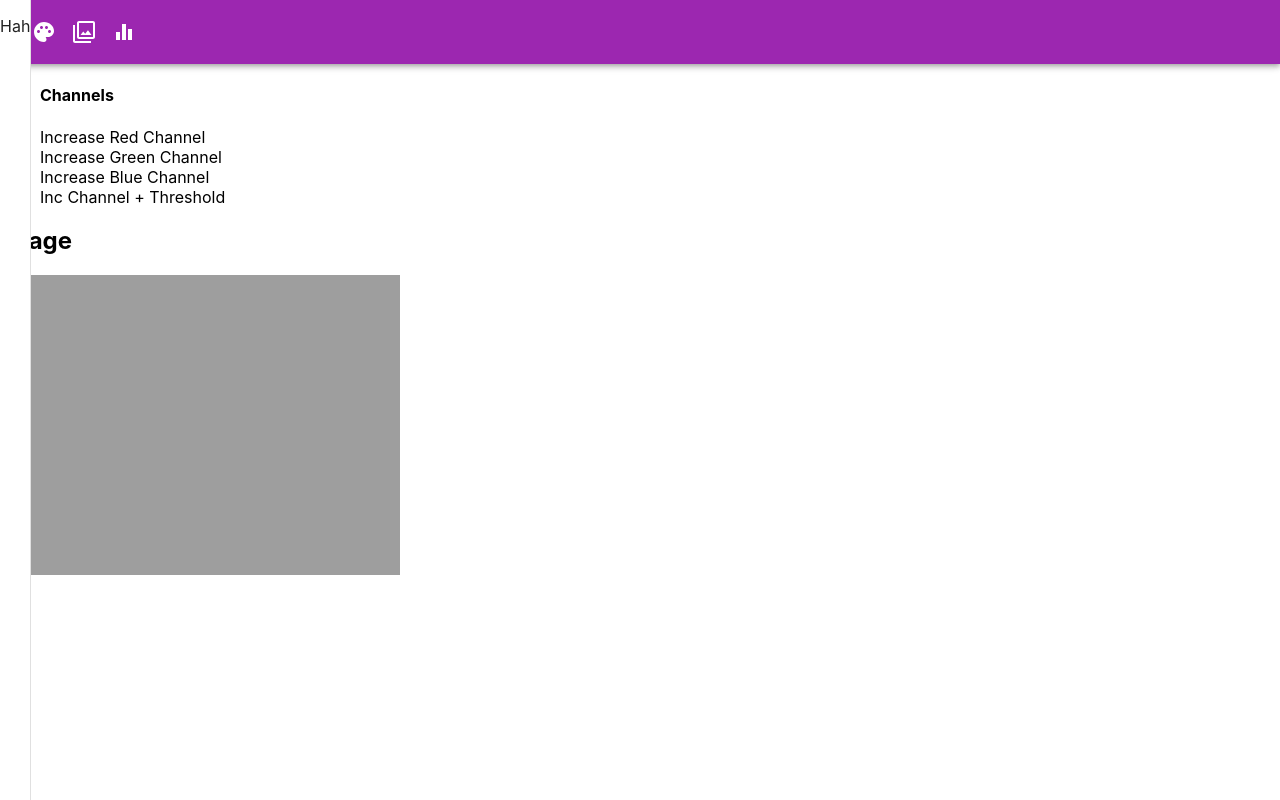
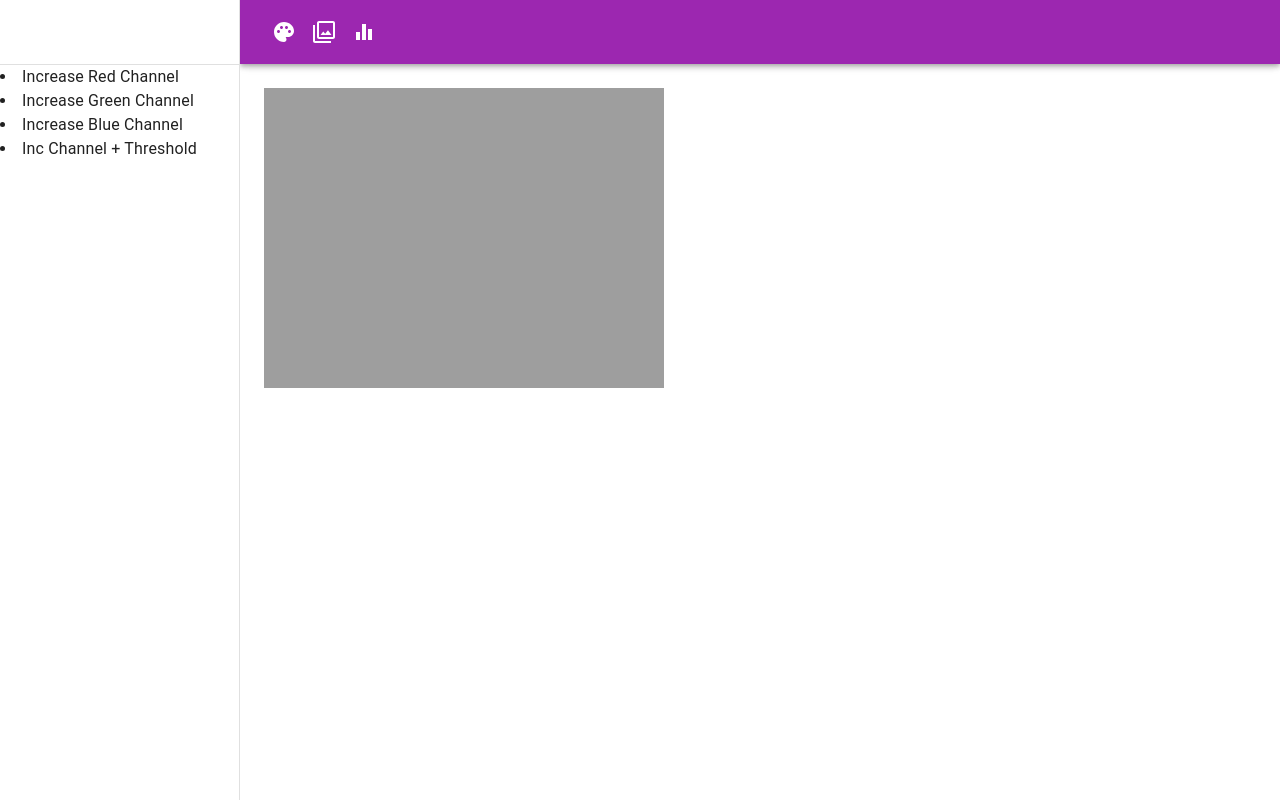
Before and after one commit to oktoala/citra-wasm-react, a React (Create React App) app in the folder react-app/: page / in a window 1280 px wide. Built offline with nearby package versions, Linux system fonts and the light colour scheme; the HTML template or start-up script is replaced by a standard one.

Commit message:
Fix Some UI

```diff
--- a/react-app/src/App.js
+++ b/react-app/src/App.js
@@ -2,9 +2,11 @@ import React from 'react';
 import { useState, useEffect, useRef } from 'react';
 import './App.css';
 import img_src from './img/daisies.jpg';
+import Box from '@mui/material/Box';
 
 import Appbar from "./components/Appbar";
 import { SideBar, Canvas } from './components/Main';
+import CssBaseline from '@mui/material/CssBaseline';
 
 const App = () => {
   const [loadedWasm, setLoadedWasm] = useState(false);
@@ -87,9 +89,9 @@ const App = () => {
 
 
   return (
-    <div className="App">
+    <Box sx={{ display: 'flex' }}>
+      <CssBaseline />
       <Appbar></Appbar>
-      <div className="default">
       <SideBar >
         <li id="alter_red" onClick={() => alterChannel(0)}>Increase Red Channel</li>
         <li id="alter_green" onClick={() => alterChannel(1)}>Increase Green Channel</li>
@@ -99,8 +101,7 @@ const App = () => {
       <Canvas>
         <canvas ref={canvasRef} />
       </Canvas>
-      </div>
-    </div>
+    </Box>
   );
 };
 
--- a/react-app/src/components/Appbar.js
+++ b/react-app/src/components/Appbar.js
@@ -10,6 +10,7 @@ import PaletteIcon from '@mui/icons-material/Palette';
 import IconButton from '@mui/material/IconButton';
 import FilterIcon from '@mui/icons-material/Filter';
 import EqualizerIcon from '@mui/icons-material/Equalizer';
+import Divider from '@mui/material/Divider';
 
 
 const Appbar = () => {
@@ -18,11 +19,12 @@ const Appbar = () => {
     function handleChange(event, newValue) {
         setValue(newValue);
     }
-
+    const drawerWidth = 240;
     return (
-        <div className="navbar">
-            <Box sx={{ flexgrow: 1 }}>
-                <AppBar position="static" color="secondary" >
+        <AppBar position="fixed" color="secondary" sx={{
+            width: { sm: `calc(100% - ${drawerWidth}px)` },
+            ml: { sm: `${drawerWidth}px` },
+        }}>
             <Toolbar>
                 <IconButton color="inherit">
                     <PaletteIcon />
@@ -35,14 +37,6 @@ const Appbar = () => {
                 </IconButton>
             </Toolbar>
         </AppBar>
-            </Box>
-            <Box component="nav"
-                aria-label="mailbox folders">
-                    <Drawer variant="permanent" >
-                        <p>Hah</p>
-                    </Drawer>
-            </Box>
-        </div>
     );
 }
 
--- a/react-app/src/components/Main.js
+++ b/react-app/src/components/Main.js
@@ -1,26 +1,36 @@
 import React from 'react';
+import Box from '@mui/material/Box';
+import Drawer from '@mui/material/Drawer';
+import Toolbar from '@mui/material/Toolbar';
+import Divider from '@mui/material/Divider';
 
 
 export const SideBar = (props) => {
+  const drawerWidth = 240;
+
   return (
-    <div className="sidebar">
-      <ul>
-        <h4>Channels</h4>
+    <Box component="nav" sx={{ width: { sm: drawerWidth }, flexShrink: { sm: 0 } }}
+      aria-label="mailbox folders">
+      <Drawer
+        variant="permanent"
+        sx={{
+          display: { xs: 'none', sm: 'block' },
+          '& .MuiDrawer-paper': { boxSizing: 'border-box', width: drawerWidth },
+        }}
+        open>
+          <Toolbar/>
+          <Divider/>
         {props.children}
-      </ul>
-    </div>
+      </Drawer>
+    </Box>
   );
 }
 
 export const Canvas = (props) => {
   return (
-    <div className="main">
-      <div className="main_content">
-        <section className="content">
-          <h2>Image</h2>
-          {props.children}
-        </section>
-      </div>
-    </div>
+    <Box component="main" sx={{ flexGrow: 1, p: 3 }}>
+      <Toolbar/>
+      {props.children}
+    </Box>
   )
 }
```
Lines whose indentation alone changed are shown as unchanged.
